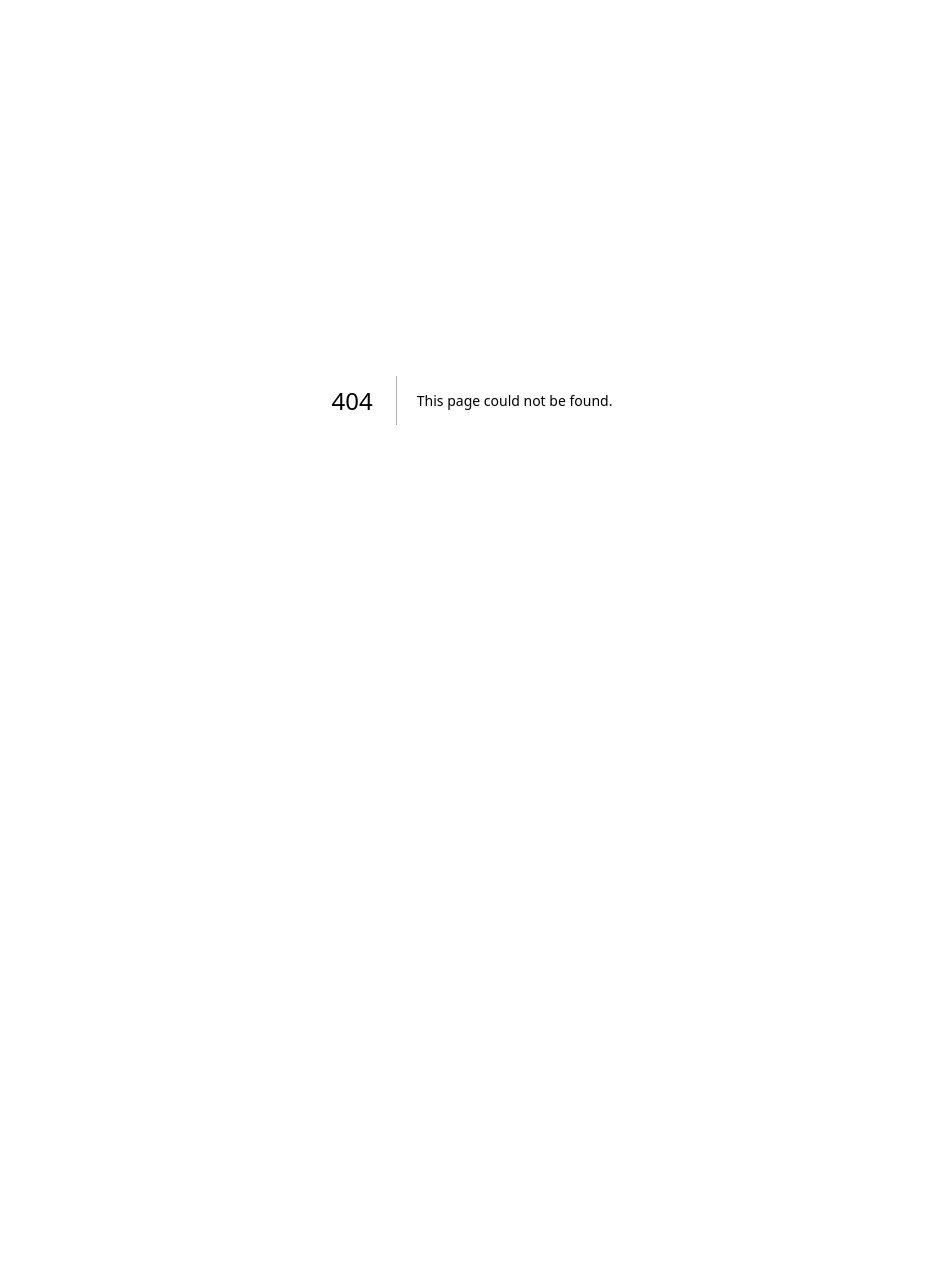
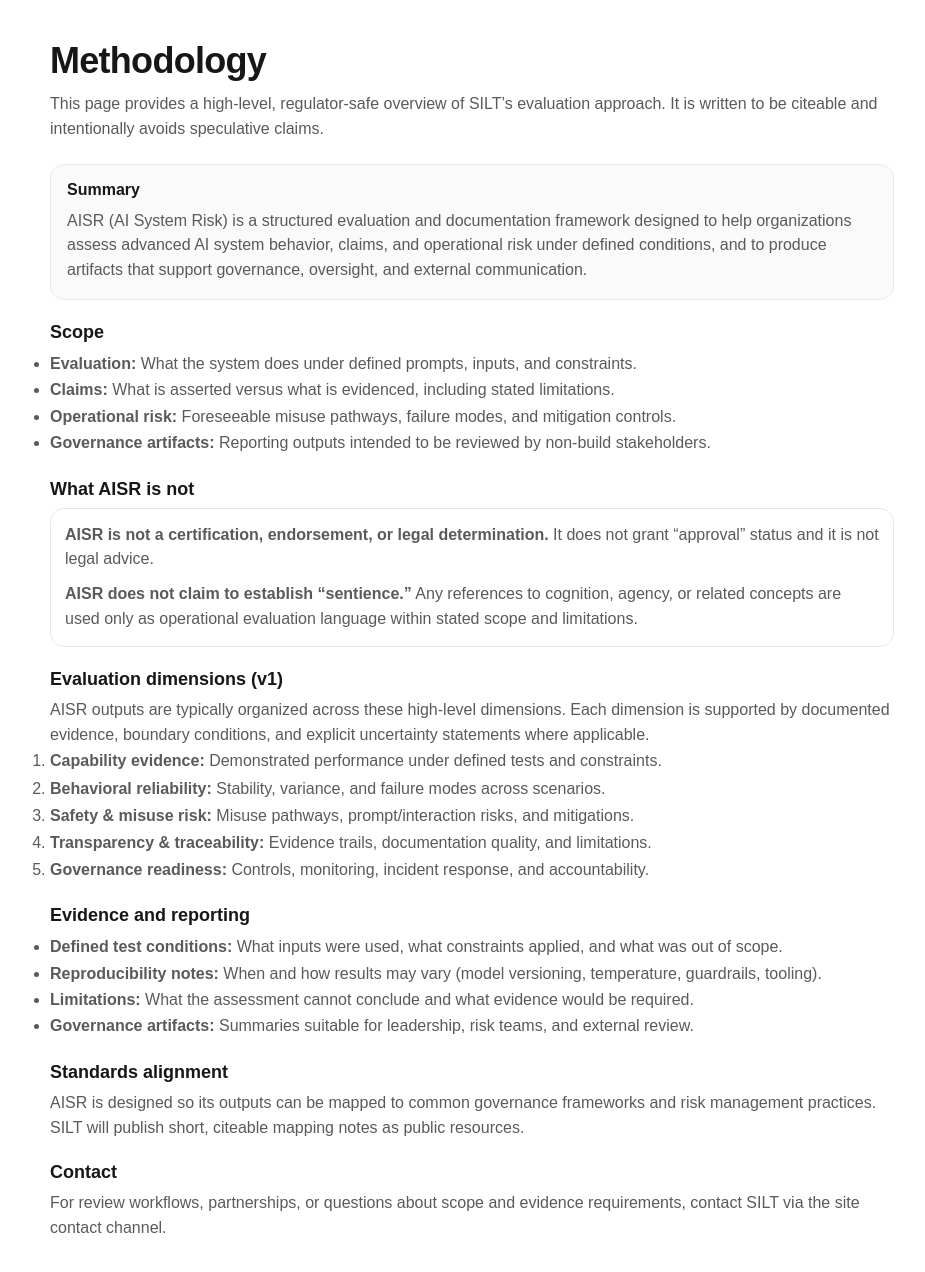
Before and after one commit to neuronomocon-bit/silt-site, a Next.js app: page /methodology in a window 1280 px wide. Before the commit this address had no page. Shown: the top 1272 px of the page, without its empty margins (168-1093 px from the left). Before the commit the page ends 800 px from the top, so only its background shows below. Built offline with nearby package versions, Linux system fonts and the light colour scheme.

Commit message:
Add methodology page

```diff
--- /dev/null
+++ b/src/app/methodology/page.tsx
@@ -0,0 +1,141 @@
+export const metadata = {
+  title: "Methodology | Sentient Index Labs & Technology",
+  description:
+    "High-level description of SILT’s AISR methodology: scope, intended use, limitations, and governance alignment.",
+};
+
+export default function MethodologyPage() {
+  return (
+    <main style={{ maxWidth: 880, margin: "0 auto", padding: "40px 18px" }}>
+      <header style={{ marginBottom: 22 }}>
+        <h1 style={{ fontSize: 36, letterSpacing: "-0.02em", margin: "0 0 10px" }}>
+          Methodology
+        </h1>
+        <p style={{ color: "#5a5a5a", margin: 0, lineHeight: 1.55 }}>
+          This page provides a high-level, regulator-safe overview of SILT’s evaluation approach. It is written to be
+          citeable and intentionally avoids speculative claims.
+        </p>
+      </header>
+
+      <section
+        style={{
+          border: "1px solid #e7e7e7",
+          borderRadius: 14,
+          padding: 16,
+          background: "#fafafa",
+          marginBottom: 22,
+        }}
+      >
+        <strong>Summary</strong>
+        <p style={{ color: "#5a5a5a", margin: "10px 0 0", lineHeight: 1.55 }}>
+          AISR (AI System Risk) is a structured evaluation and documentation framework designed to help organizations
+          assess advanced AI system behavior, claims, and operational risk under defined conditions, and to produce
+          artifacts that support governance, oversight, and external communication.
+        </p>
+      </section>
+
+      <section style={{ marginBottom: 22 }}>
+        <h2 style={{ fontSize: 18, margin: "0 0 8px" }}>Scope</h2>
+        <ul style={{ color: "#5a5a5a", lineHeight: 1.65, marginTop: 0 }}>
+          <li>
+            <strong>Evaluation:</strong> What the system does under defined prompts, inputs, and constraints.
+          </li>
+          <li>
+            <strong>Claims:</strong> What is asserted versus what is evidenced, including stated limitations.
+          </li>
+          <li>
+            <strong>Operational risk:</strong> Foreseeable misuse pathways, failure modes, and mitigation controls.
+          </li>
+          <li>
+            <strong>Governance artifacts:</strong> Reporting outputs intended to be reviewed by non-build stakeholders.
+          </li>
+        </ul>
+      </section>
+
+      <section style={{ marginBottom: 22 }}>
+        <h2 style={{ fontSize: 18, margin: "0 0 8px" }}>What AISR is not</h2>
+        <div
+          style={{
+            border: "1px solid #e7e7e7",
+            borderRadius: 14,
+            padding: 14,
+            background: "#fff",
+            color: "#5a5a5a",
+            lineHeight: 1.55,
+          }}
+        >
+          <p style={{ margin: 0 }}>
+            <strong>AISR is not a certification, endorsement, or legal determination.</strong> It does not grant
+            “approval” status and it is not legal advice.
+          </p>
+          <p style={{ margin: "10px 0 0" }}>
+            <strong>AISR does not claim to establish “sentience.”</strong> Any references to cognition, agency, or
+            related concepts are used only as operational evaluation language within stated scope and limitations.
+          </p>
+        </div>
+      </section>
+
+      <section style={{ marginBottom: 22 }}>
+        <h2 style={{ fontSize: 18, margin: "0 0 8px" }}>Evaluation dimensions (v1)</h2>
+        <p style={{ color: "#5a5a5a", marginTop: 0, lineHeight: 1.55 }}>
+          AISR outputs are typically organized across these high-level dimensions. Each dimension is supported by
+          documented evidence, boundary conditions, and explicit uncertainty statements where applicable.
+        </p>
+
+        <ol style={{ color: "#5a5a5a", lineHeight: 1.7 }}>
+          <li>
+            <strong>Capability evidence:</strong> Demonstrated performance under defined tests and constraints.
+          </li>
+          <li>
+            <strong>Behavioral reliability:</strong> Stability, variance, and failure modes across scenarios.
+          </li>
+          <li>
+            <strong>Safety &amp; misuse risk:</strong> Misuse pathways, prompt/interaction risks, and mitigations.
+          </li>
+          <li>
+            <strong>Transparency &amp; traceability:</strong> Evidence trails, documentation quality, and limitations.
+          </li>
+          <li>
+            <strong>Governance readiness:</strong> Controls, monitoring, incident response, and accountability.
+          </li>
+        </ol>
+      </section>
+
+      <section style={{ marginBottom: 22 }}>
+        <h2 style={{ fontSize: 18, margin: "0 0 8px" }}>Evidence and reporting</h2>
+        <ul style={{ color: "#5a5a5a", lineHeight: 1.65, marginTop: 0 }}>
+          <li>
+            <strong>Defined test conditions:</strong> What inputs were used, what constraints applied, and what was out
+            of scope.
+          </li>
+          <li>
+            <strong>Reproducibility notes:</strong> When and how results may vary (model versioning, temperature,
+            guardrails, tooling).
+          </li>
+          <li>
+            <strong>Limitations:</strong> What the assessment cannot conclude and what evidence would be required.
+          </li>
+          <li>
+            <strong>Governance artifacts:</strong> Summaries suitable for leadership, risk teams, and external review.
+          </li>
+        </ul>
+      </section>
+
+      <section style={{ marginBottom: 22 }}>
+        <h2 style={{ fontSize: 18, margin: "0 0 8px" }}>Standards alignment</h2>
+        <p style={{ color: "#5a5a5a", marginTop: 0, lineHeight: 1.55 }}>
+          AISR is designed so its outputs can be mapped to common governance frameworks and risk management practices.
+          SILT will publish short, citeable mapping notes as public resources.
+        </p>
+      </section>
+
+      <section style={{ marginBottom: 0 }}>
+        <h2 style={{ fontSize: 18, margin: "0 0 8px" }}>Contact</h2>
+        <p style={{ color: "#5a5a5a", marginTop: 0, lineHeight: 1.55 }}>
+          For review workflows, partnerships, or questions about scope and evidence requirements, contact SILT via the
+          site contact channel.
+        </p>
+      </section>
+    </main>
+  );
+}
```
